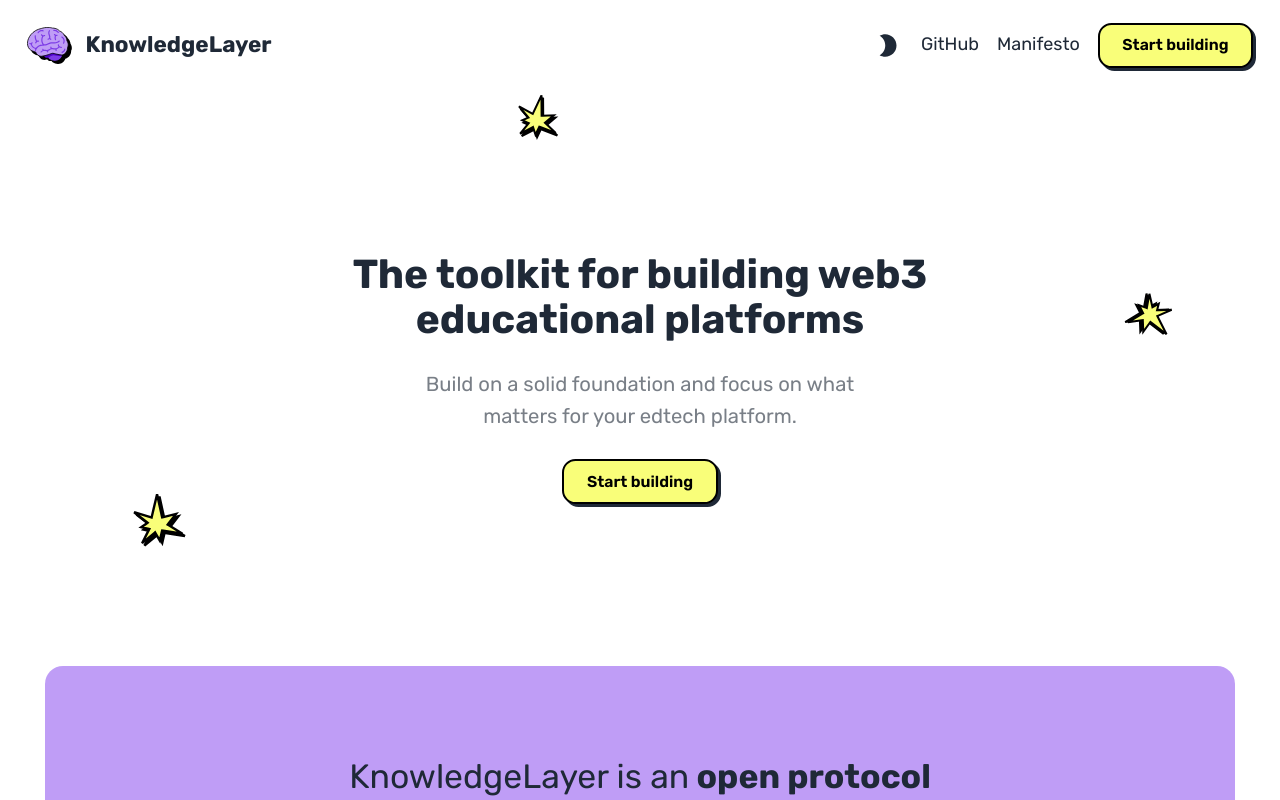
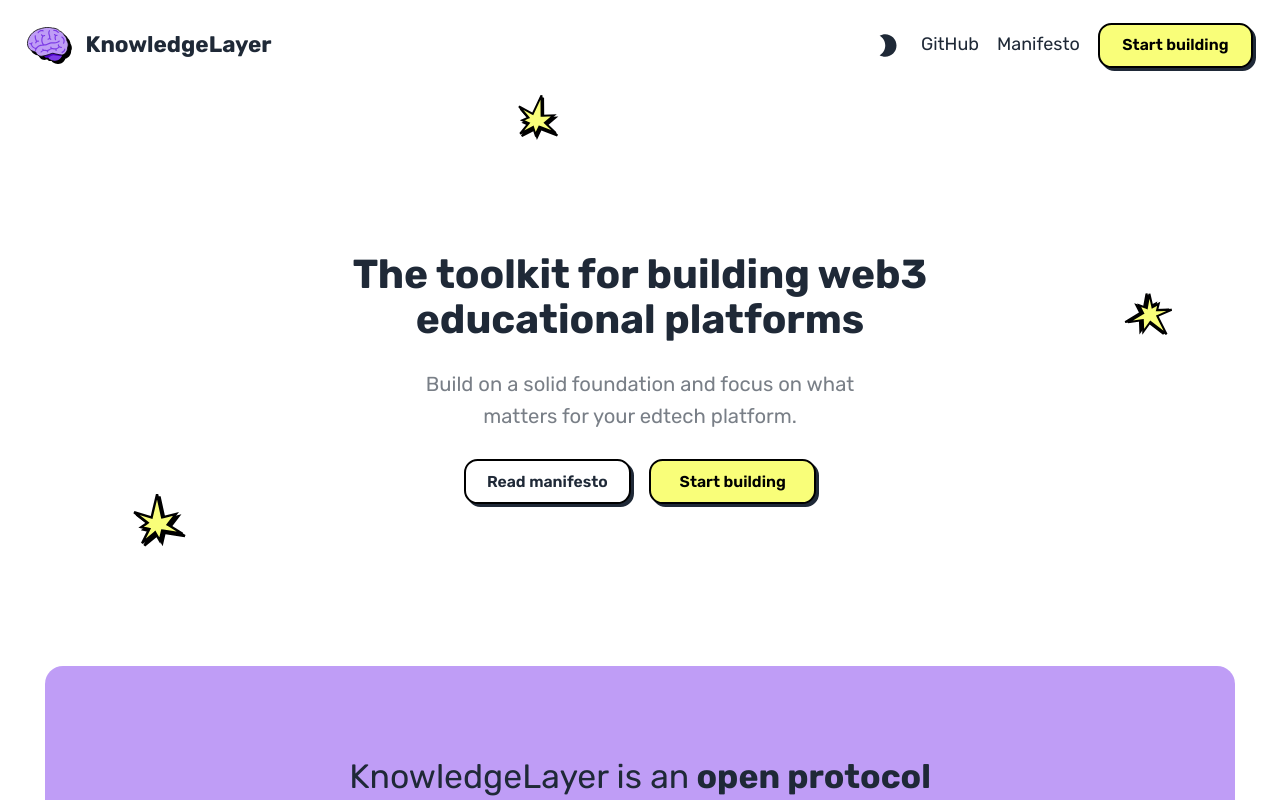
Before and after one commit to mattiapomelli/knowledgelayer-landing, a Next.js app: page / in a window 1280 px wide. Shown: the top 800 px of the page. Built offline with nearby package versions, Linux system fonts and the light colour scheme; what tailwindcss-radix would draw is missing.

Commit message:
Add cta for manifesto in hero

```diff
--- a/src/components/basic/button.tsx
+++ b/src/components/basic/button.tsx
@@ -3,8 +3,7 @@
 import { twMerge } from "tailwind-merge";
 
 const colorClassname = {
-  primary:
-    "btn-primary border-primary-content border-2 hover:border-primary-content drop-shadow-default",
+  primary: "btn-primary",
   secondary: "btn-secondary",
   accent: "btn-accent",
   info: "btn-info",
@@ -45,7 +44,7 @@
 
 const variantClassname = {
   solid: "",
-  outline: "btn-outline",
+  outline: "btn-outline bg-base-100",
   ghost: "btn-ghost disabled:bg-transparent disabled:text-opacity-30",
   link: "btn-link disabled:bg-transparent disabled:text-opacity-30",
 };
@@ -111,6 +110,7 @@
             { "loading cursor-not-allowed pointer-events-auto": loading },
             { "gap-2": leftIcon || rightIcon },
             "focus:outline-none focus-visible:ring-4 focus:ring-opacity-30",
+            "border-primary-content border-2 hover:border-primary-content drop-shadow-default",
             className,
           ),
         )}
--- a/src/components/hero.tsx
+++ b/src/components/hero.tsx
@@ -1,4 +1,4 @@
-import { DOCS_URL } from "@constants/urls";
+import { DOCS_URL, MANIFESTO_URL } from "@constants/urls";
 import ExplosionGraphic from "@icons/explosion.svg";
 
 import { Button } from "./basic/button";
@@ -16,9 +16,34 @@
           platform.
         </p>
 
-        <a href={DOCS_URL} target="_blank" rel="noreferrer">
-          <Button>Start building</Button>
-        </a>
+        <div className="flex flex-col gap-4 min-[400px]:flex-row">
+          <a
+            href={MANIFESTO_URL}
+            target="_blank"
+            rel="noreferrer"
+            className="w-[9.3rem] flex-1"
+          >
+            <Button
+              color="neutral"
+              variant="outline"
+              className="whitespace-nowrap hover:bg-accent hover:text-base-content dark:bg-base-content dark:text-base-100 dark:hover:bg-accent"
+              block
+            >
+              Read manifesto
+            </Button>
+          </a>
+          <a
+            href={DOCS_URL}
+            target="_blank"
+            rel="noreferrer"
+            className="w-[9.3rem] flex-1"
+          >
+            <Button className="whitespace-nowrap" block>
+              Start building
+            </Button>
+          </a>
+        </div>
+
         <ExplosionGraphic className="absolute left-[10%] bottom-[10%] h-14 w-14 md:bottom-[20%]" />
         <ExplosionGraphic className="absolute right-[-20px] top-[35%] h-12 w-12 rotate-[140deg] md:right-[8%]" />
         <ExplosionGraphic className="absolute top-[0%] left-[40%] h-12 w-12 rotate-12" />
--- a/tailwind.config.js
+++ b/tailwind.config.js
@@ -2,6 +2,7 @@
 
 /** @type {import('tailwindcss').Config} */
 module.exports = {
+  darkMode: ["class", '[data-theme="dark"]'],
   content: [
     "./src/pages/**/*.{js,ts,jsx,tsx}",
     "./src/components/**/*.{js,ts,jsx,tsx}",
@@ -35,6 +36,8 @@
           "primary-content": "#000000",
           accent: "#BF9DF6",
           success: "#3cdea2",
+          neutral: "#dbdbdb",
+          "neutral-focus": "#dbdbdb",
           "--btn-text-case": "none",
           "--rounded-btn": "0.75rem",
         },
```
